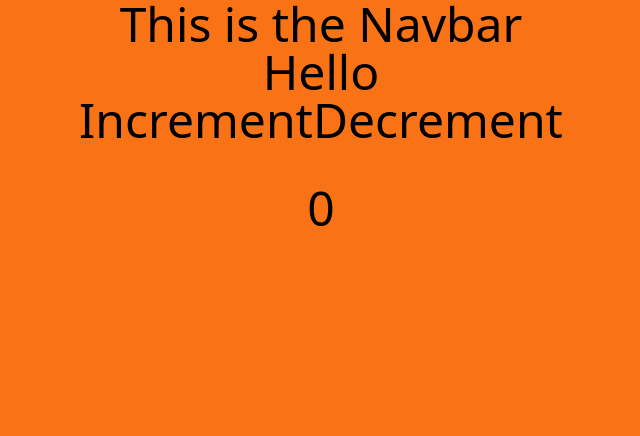
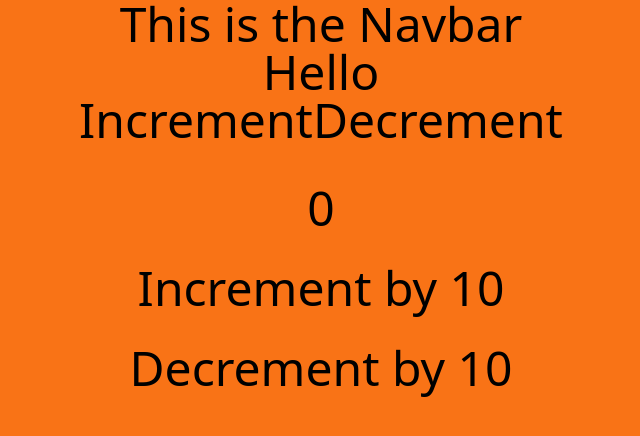
Before and after one commit to Complexlity/eCommerce-site, a React (Vite) app: page / in a window 1280 px wide. Shown: the top 436 px of the page, without its empty margins (319-959 px from the left). Built offline with nearby package versions, Linux system fonts and the light colour scheme.

Commit message:
Add decrement button

```diff
--- a/src/App.tsx
+++ b/src/App.tsx
@@ -1,7 +1,7 @@
 import Home from "./components/Home"
 import Navbar from "./components/Navbar"
 import { useSelector, useDispatch } from 'react-redux'
-import { decrement, increment } from "./store/counterSlice"
+import { decrement, increment, incrementByAmount, decrementByAmount } from "./store/counterSlice"
 import type { RootState } from './store/index.js'
 
 
@@ -25,6 +25,8 @@ function App() {
           Decrement
         </button>
         <div className="mt-10">{count}</div>
+        <div className="mt-8"><button onClick={() => dispatch(incrementByAmount(10))}>Increment by 10</button></div>
+        <div className="mt-8"><button onClick={() => dispatch(decrementByAmount(10))}>Decrement by 10</button></div>
     </div>
   )
 }
--- a/src/store/counterSlice.ts
+++ b/src/store/counterSlice.ts
@@ -14,10 +14,6 @@ export const counterSlice = createSlice({
   initialState,
   reducers: {
     increment: (state) => {
-      // Redux Toolkit allows us to write "mutating" logic in reducers. It
-      // doesn't actually mutate the state because it uses the Immer library,
-      // which detects changes to a "draft state" and produces a brand new
-      // immutable state based off those changes
       state.value += 1
     },
     decrement: (state) => {
@@ -26,10 +22,13 @@ export const counterSlice = createSlice({
     incrementByAmount: (state, action: PayloadAction<number>) => {
       state.value += action.payload
     },
+    decrementByAmount: (state, action: PayloadAction<number>) => {
+      state.value -= action.payload
+    }
   },
 })
 
 // Action creators are generated for each case reducer function
-export const { increment, decrement, incrementByAmount } = counterSlice.actions
+export const { increment, decrement, incrementByAmount, decrementByAmount } = counterSlice.actions
 
 export default counterSlice.reducer
```
